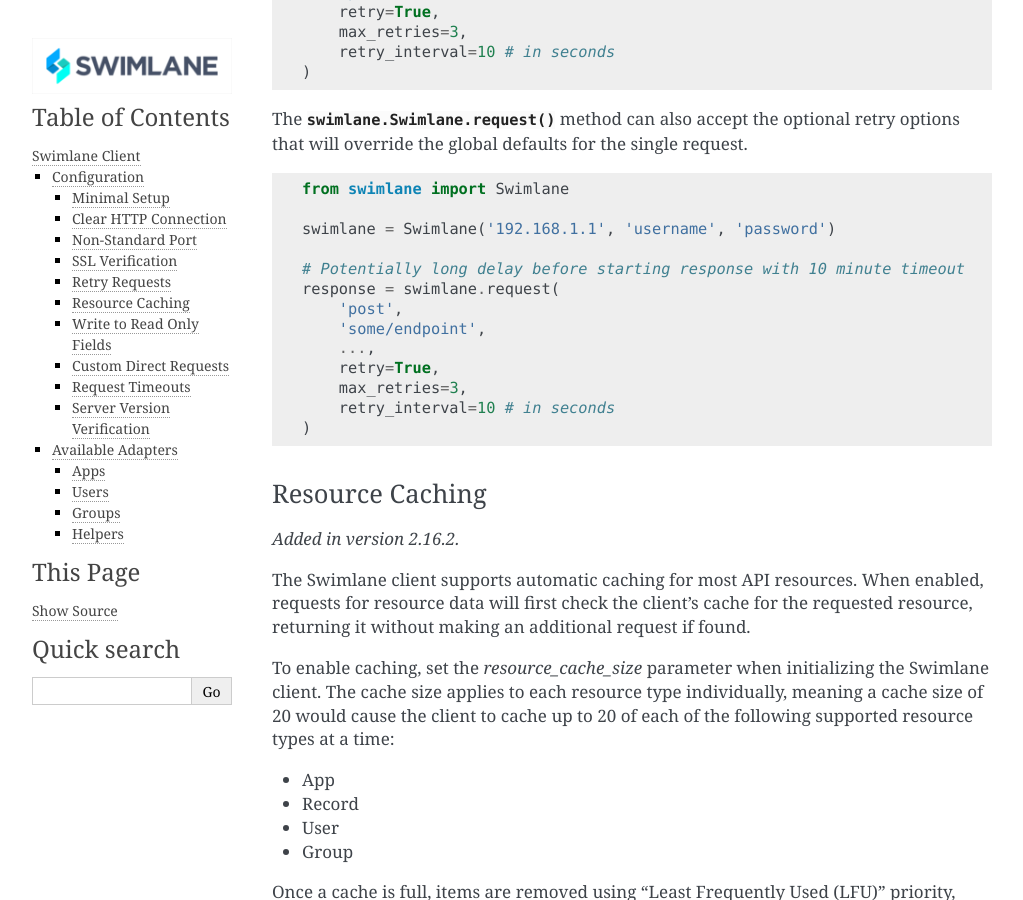
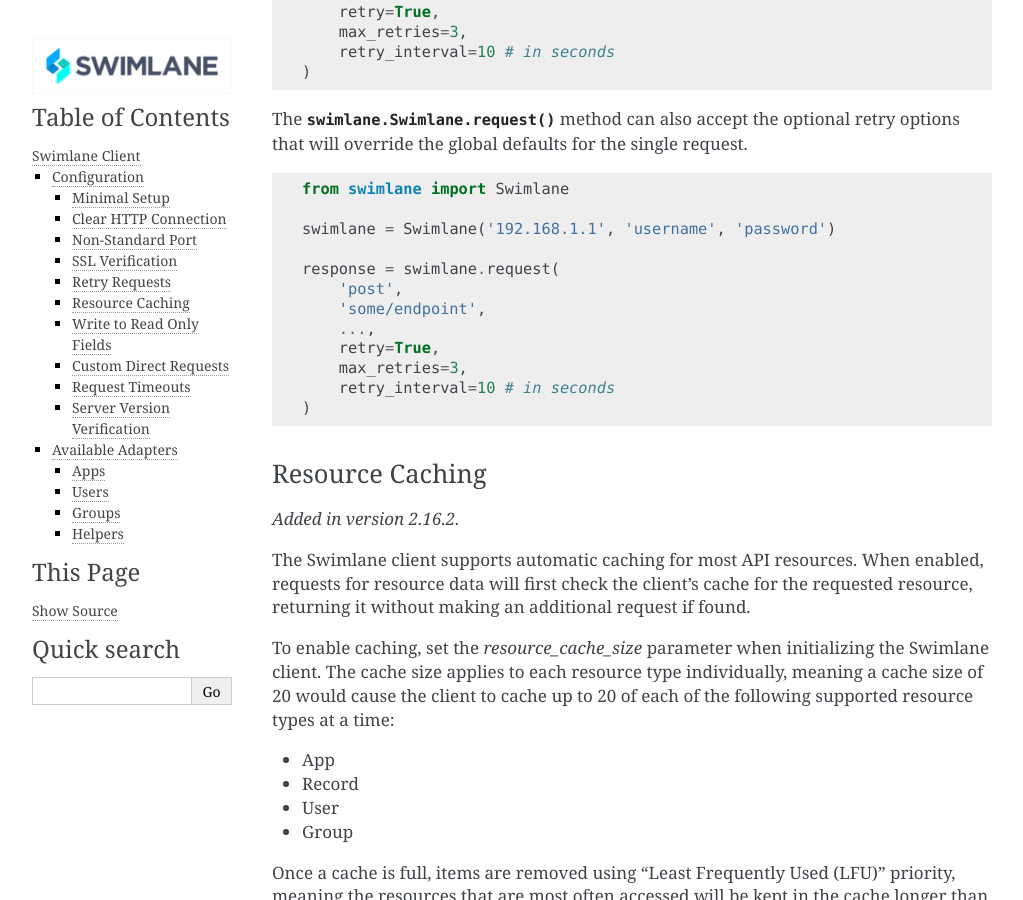
Before and after one commit to swimlane/swimlane-python, a Sphinx documentation site: the page built from docs/examples/client.rst, in a window 1280 px wide and 900 px high, scrolled down 2247 px. Shown: the whole window, without its empty margins (118-1141 px from the left). Built offline with Sphinx 7.4.7, drawn with Linux system fonts in a browser that asks for light colours.

```diff
--- a/docs/examples/client.rst
+++ b/docs/examples/client.rst
@@ -129,7 +129,6 @@
 
     swimlane = Swimlane('192.168.1.1', 'username', 'password')
 
-    # Potentially long delay before starting response with 10 minute timeout
     response = swimlane.request(
         'post',
         'some/endpoint',
```
